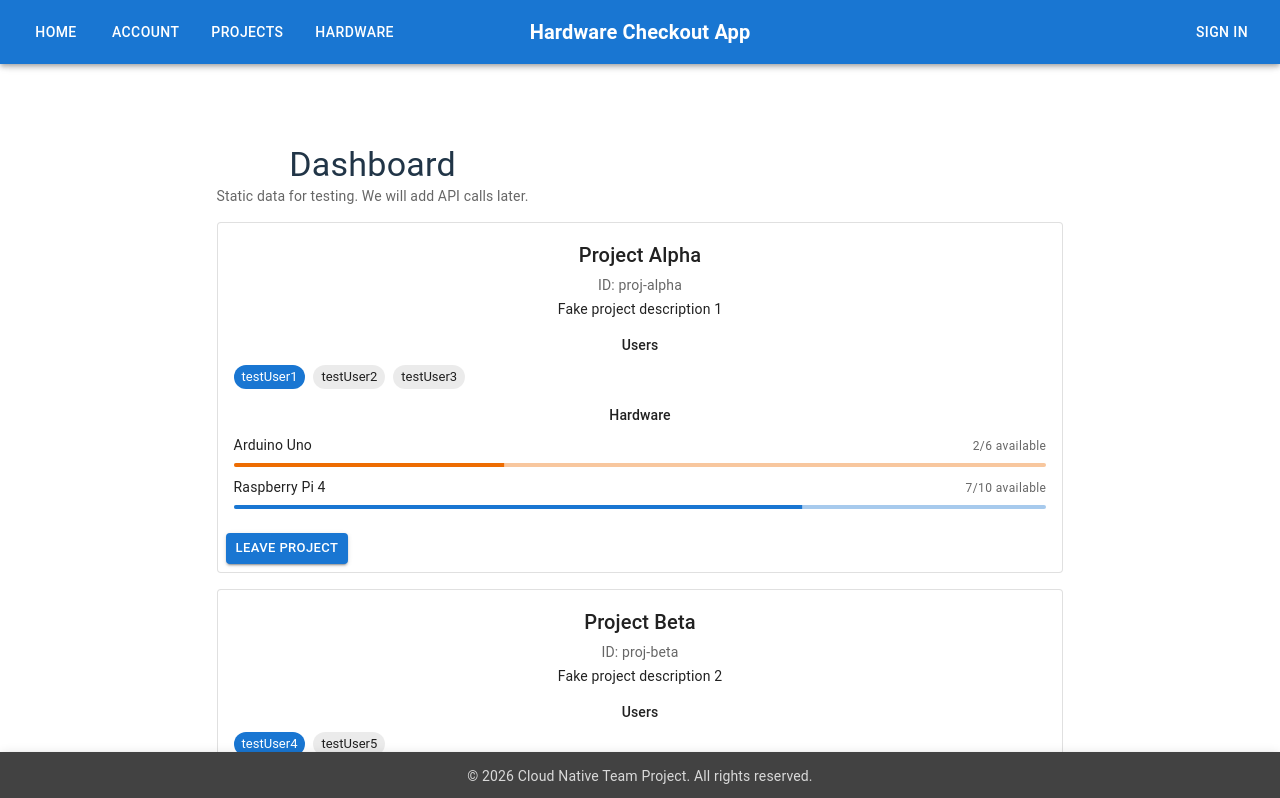
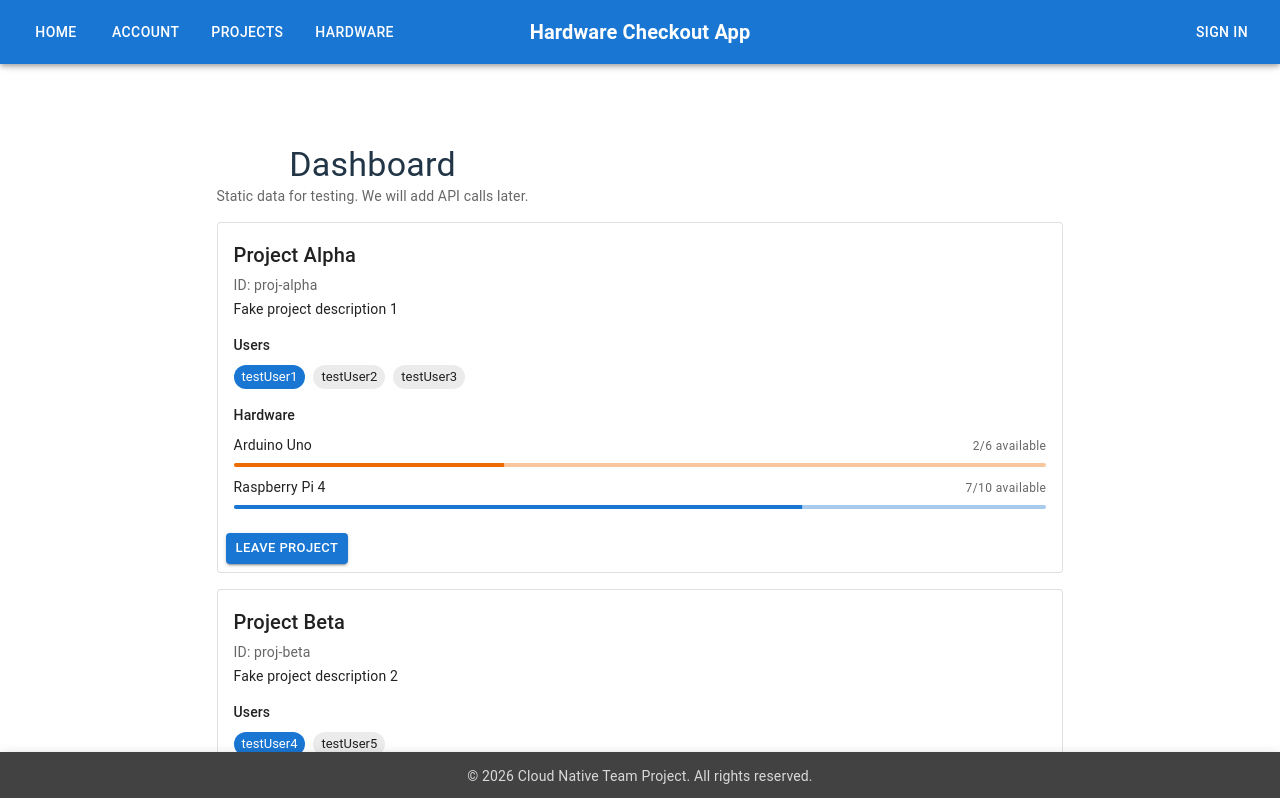
Before and after one commit to P-wig/GuildLogger2, a React app in the folder frontend/: page / in a window 1280 px wide. Shown: the top 798 px of the page. Built offline with nearby package versions, Linux system fonts and the light colour scheme; the HTML template or start-up script is replaced by a standard one.

Commit message:
fix project card styles

```diff
--- a/frontend/src/components/HardwareList.tsx
+++ b/frontend/src/components/HardwareList.tsx
@@ -6,16 +6,26 @@ import type { Hardware } from "../api/hardware";
 
 type HardwareListProps = {
   hardware: Hardware[];
+  displayTitle?: boolean;
+  displayName?: boolean;
 };
 
 function clampPercent(value: number) {
   return Math.max(0, Math.min(100, value));
 }
 
-export const HardwareList = ({ hardware }: HardwareListProps) => {
+export const HardwareList = ({
+  hardware,
+  displayTitle = true,
+  displayName = true,
+}: HardwareListProps) => {
   return (
     <div className={styles.root}>
-      <Typography variant="subtitle2">Hardware</Typography>
+      {displayTitle && (
+        <Typography variant="subtitle2" align="left">
+          Hardware
+        </Typography>
+      )}
 
       <Stack spacing={1.25}>
         {hardware.map((hw) => {
@@ -27,9 +37,11 @@ export const HardwareList = ({ hardware }: HardwareListProps) => {
           return (
             <div key={hw._id} className={styles.item}>
               <div className={styles.row}>
-                <Typography variant="body2" className={styles.name}>
-                  {hw.hardwareName}
-                </Typography>
+                {displayName && (
+                  <Typography variant="body2" className={styles.name}>
+                    {hw.hardwareName}
+                  </Typography>
+                )}
                 <Typography variant="caption" color="text.secondary">
                   {hw.available}/{hw.capacity} available
                 </Typography>
--- a/frontend/src/components/ProjectCard.tsx
+++ b/frontend/src/components/ProjectCard.tsx
@@ -13,13 +13,9 @@ import { ProjectButton } from "./ProjectButton";
 
 type ProjectCardProps = {
   project: Project;
-  /** Hardware sets assigned to this project (for display) */
   hardware?: Hardware[];
-  /** Label for the primary action button */
   buttonLabel?: string;
-  /** Called when the primary action button is clicked */
   onButtonClick?: () => void;
-  /** Optional secondary action (e.g. Delete) */
   secondaryLabel?: string;
   onSecondaryClick?: () => void;
   secondaryColor?: "error" | "warning" | "primary";
@@ -38,12 +34,16 @@ export const ProjectCard = ({
     <Card className={styles.card} variant="outlined">
       <CardContent className={styles.content}>
         <div className={styles.header}>
-          <Typography variant="h6">{project.projectName}</Typography>
-          <Typography variant="body2" color="text.secondary">
+          <Typography variant="h6" align="left">
+            {project.projectName}
+          </Typography>
+          <Typography variant="body2" color="text.secondary" align="left">
             ID: {project.projectId}
           </Typography>
           {project.description && (
-            <Typography variant="body2">{project.description}</Typography>
+            <Typography variant="body2" align="left">
+              {project.description}
+            </Typography>
           )}
         </div>
 
--- a/frontend/src/components/UserList.tsx
+++ b/frontend/src/components/UserList.tsx
@@ -5,14 +5,15 @@ import styles from "./userList.module.css";
 
 type UserListProps = {
   users: string[];
-  /** Highlight the owner with a primary-colored chip */
   ownerUserId?: string;
 };
 
 export const UserList = ({ users, ownerUserId }: UserListProps) => {
   return (
     <div className={styles.root}>
-      <Typography variant="subtitle2">Users</Typography>
+      <Typography variant="subtitle2" align="left">
+        Users
+      </Typography>
       <Stack direction="row" flexWrap="wrap" gap={1}>
         {users.map((u) => (
           <Chip
--- a/frontend/src/pages/Hardware.tsx
+++ b/frontend/src/pages/Hardware.tsx
@@ -144,7 +144,11 @@ const HardwareCard = ({ hw, onDelete }: HardwareCardProps) => {
         <Typography variant="h6" sx={{ mb: 1 }}>
           {hw.hardwareName}
         </Typography>
-        <HardwareList hardware={[hw]} />
+        <HardwareList
+          hardware={[hw]}
+          displayTitle={false}
+          displayName={false}
+        />
         {hw.assignedProjects.length > 0 && (
           <Typography
             variant="caption"
@@ -214,14 +218,6 @@ export const HardwarePage = () => {
         justifyContent="space-between"
         gap={2}
       >
-        <div>
-          <Typography variant="h4" className={styles.title}>
-            Hardware
-          </Typography>
-          <Typography variant="body2" color="text.secondary">
-            Manage hardware sets — create, view availability, or remove.
-          </Typography>
-        </div>
         <Button variant="contained" onClick={() => setCreateOpen(true)}>
           New Hardware Set
         </Button>
--- a/frontend/src/pages/Projects.tsx
+++ b/frontend/src/pages/Projects.tsx
@@ -277,14 +277,6 @@ export const Projects = () => {
         justifyContent="space-between"
         gap={2}
       >
-        <div>
-          <Typography variant="h4" className={styles.title}>
-            Projects
-          </Typography>
-          <Typography variant="body2" color="text.secondary">
-            Manage your projects — create, join, or leave.
-          </Typography>
-        </div>
         <Stack direction="row" gap={1}>
           <Button variant="outlined" onClick={() => setJoinOpen(true)}>
             Join Project
```
